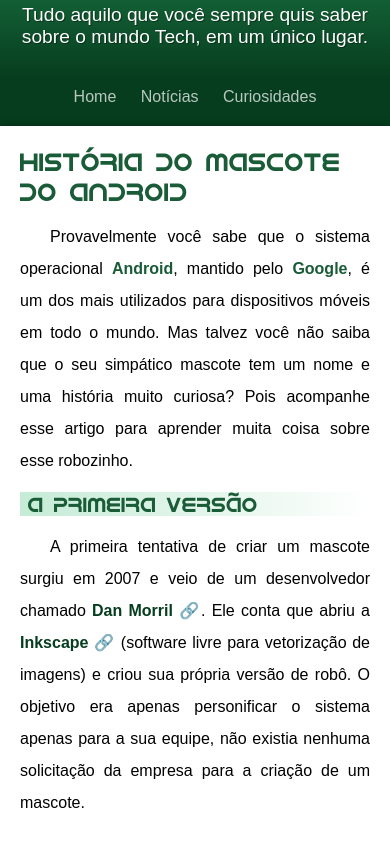
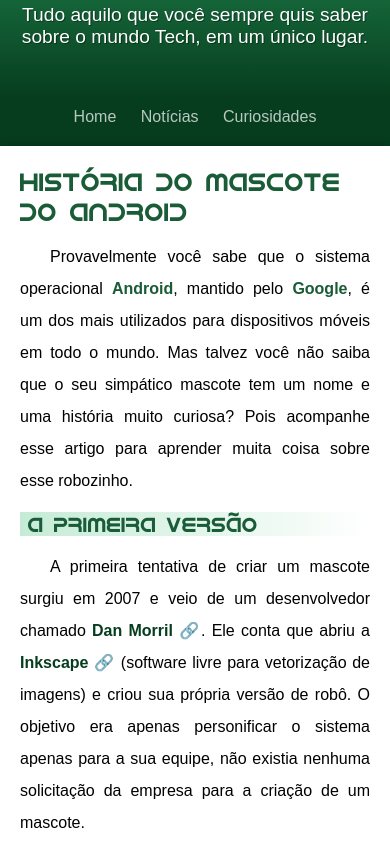
Before and after one commit to iagocbulhosa/projeto-android, a plain HTML site: page index.html in a window 390 px wide. Shown: the part 170-1015 px from the top of the page. Drawn offline with Linux system fonts and the light colour scheme.

Commit message:
problema de espaçamento no mobile

```diff
--- a/style/style.css
+++ b/style/style.css
@@ -52,9 +52,8 @@ header > p {
     font-size: 1.2em;
     color: white;
     max-width: 500px;
-    padding: 0px 10px 0px 10px;
+    padding: 0px 10px 50px 10px;
     margin: auto;
-    padding-bottom: 30px;
     text-shadow: 1px 1px 0px rgba(0, 0, 0, 0.385);
 }
 
```
